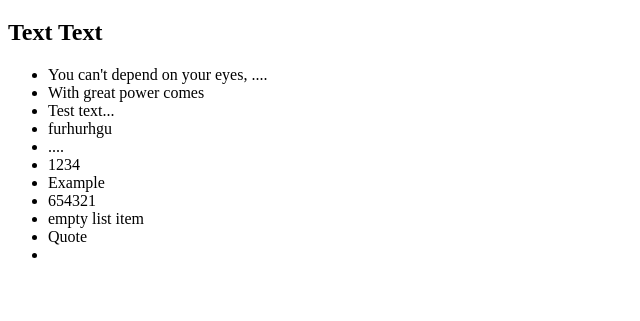
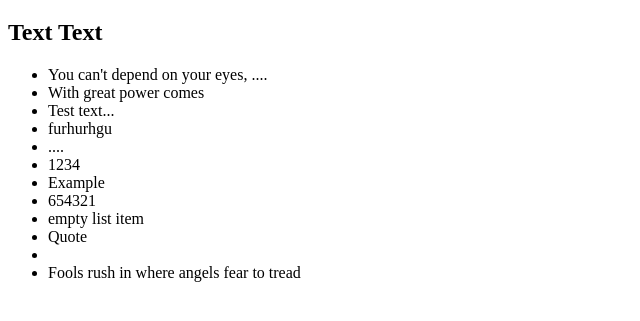
Before and after one commit to georg-claude-test/0main_openSAP_repo, a plain HTML site: page index.html in a window 1280 px wide. Shown: the part 61-382 px from the top of the page, without its empty margins (0-640 px from the left). Drawn offline with Linux system fonts and the light colour scheme.

Commit message:
added quote by alexander pope

```diff
--- a/index.html
+++ b/index.html
@@ -20,6 +20,7 @@
 			<li>empty list item</li>
 			<li>Quote</li>
 			<li>&nbsp;</li>
+			<li>Fools rush in where angels fear to tread</li>
 		</ul>
 	</body>
 </html>
```
